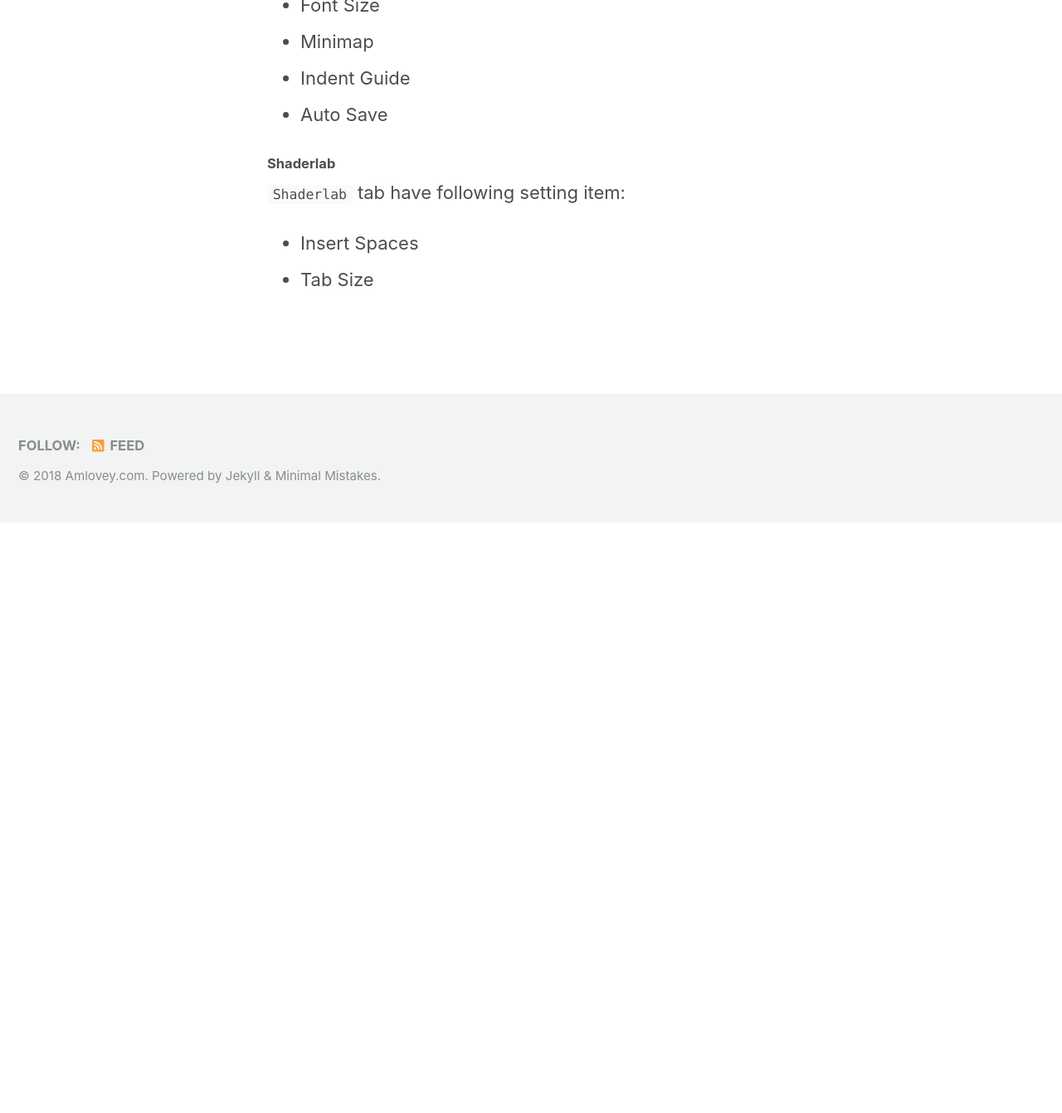
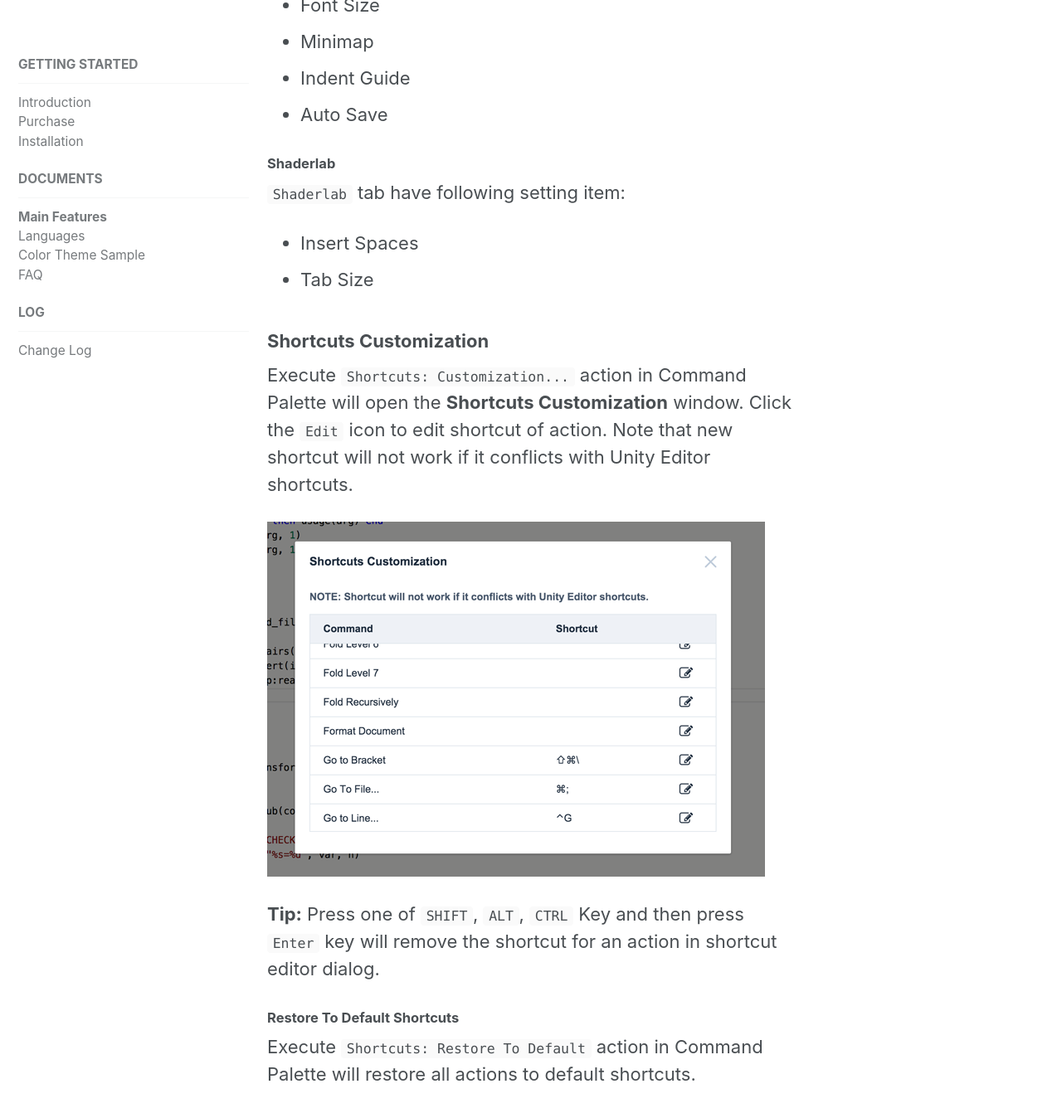
Before and after one commit to amloveyweb/amloveyweb.github.io, a Jekyll site: the page built from _pages/uCodeEditor/features.md, in a window 1280 px wide and 1400 px high, scrolled down 7454 px. Shown: the top 1342 px of the window at 83% size. Built offline with Jekyll 4.4.1, drawn with Linux system fonts in a browser that asks for light colours; nearby versions of some CDN libraries; before the commit the page ends 8084 px from its top, so only the background shows below that; some of the changed text lies outside the part shown.

Commit message:
add shortcut customization

```diff
--- a/_pages/uCodeEditor/features.md
+++ b/_pages/uCodeEditor/features.md
@@ -121,3 +121,15 @@
 
 - Insert Spaces
 - Tab Size
+
+### Shortcuts Customization
+
+Execute `Shortcuts: Customization...` action in Command Palette will open the __Shortcuts Customization__ window. Click the `Edit` icon to edit shortcut of action. Note that new shortcut will not work if it conflicts with Unity Editor shortcuts.
+
+![](/assets/images/uce/shortcuts.png)
+
+__Tip:__ Press one of `SHIFT`, `ALT`, `CTRL` Key and then press `Enter` key will remove the shortcut for an action in shortcut editor dialog.
+
+#### Restore To Default Shortcuts
+
+Execute `Shortcuts: Restore To Default` action in Command Palette will restore all actions to default shortcuts.
```
Also changed, not shown: assets/images/uce/shortcuts.png (added).
